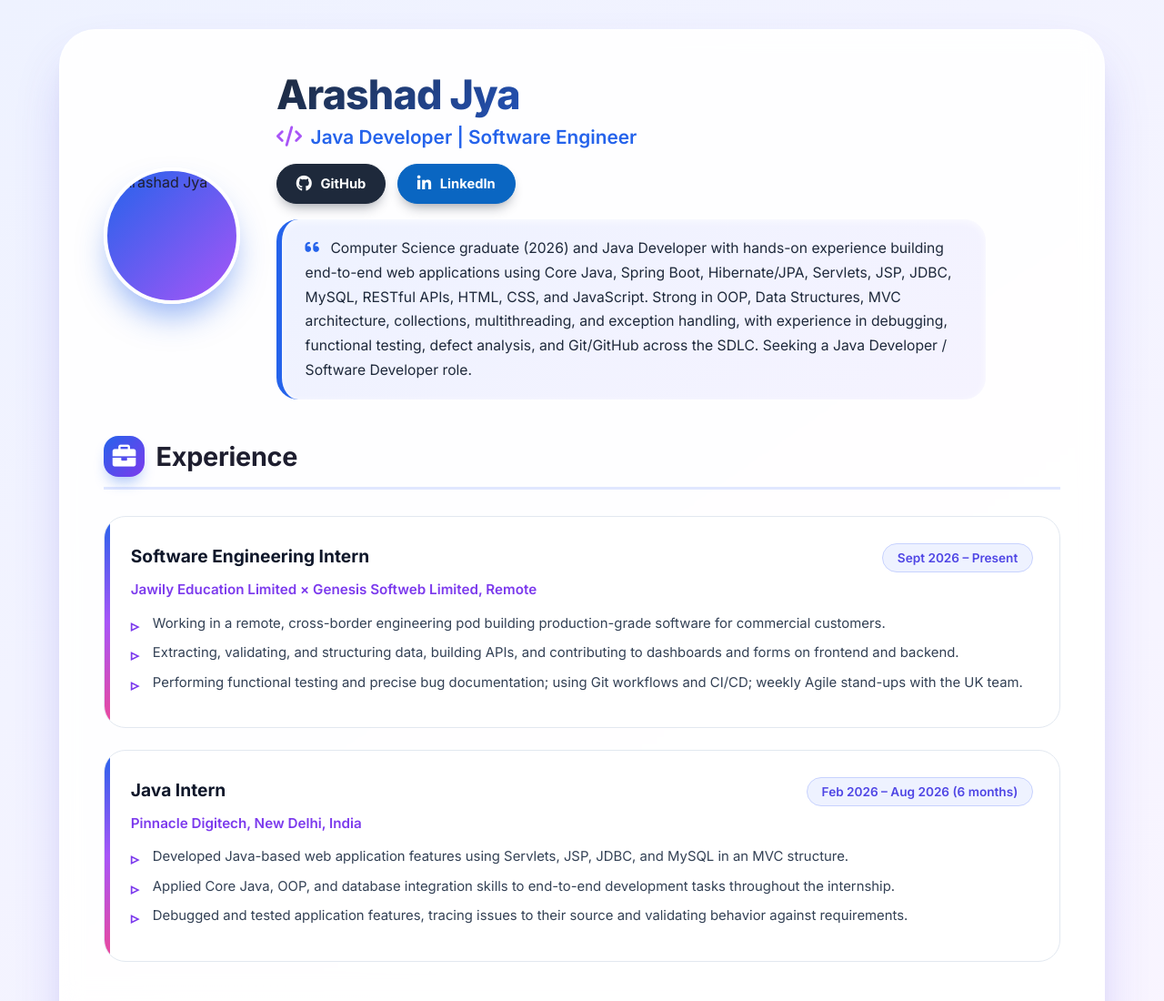
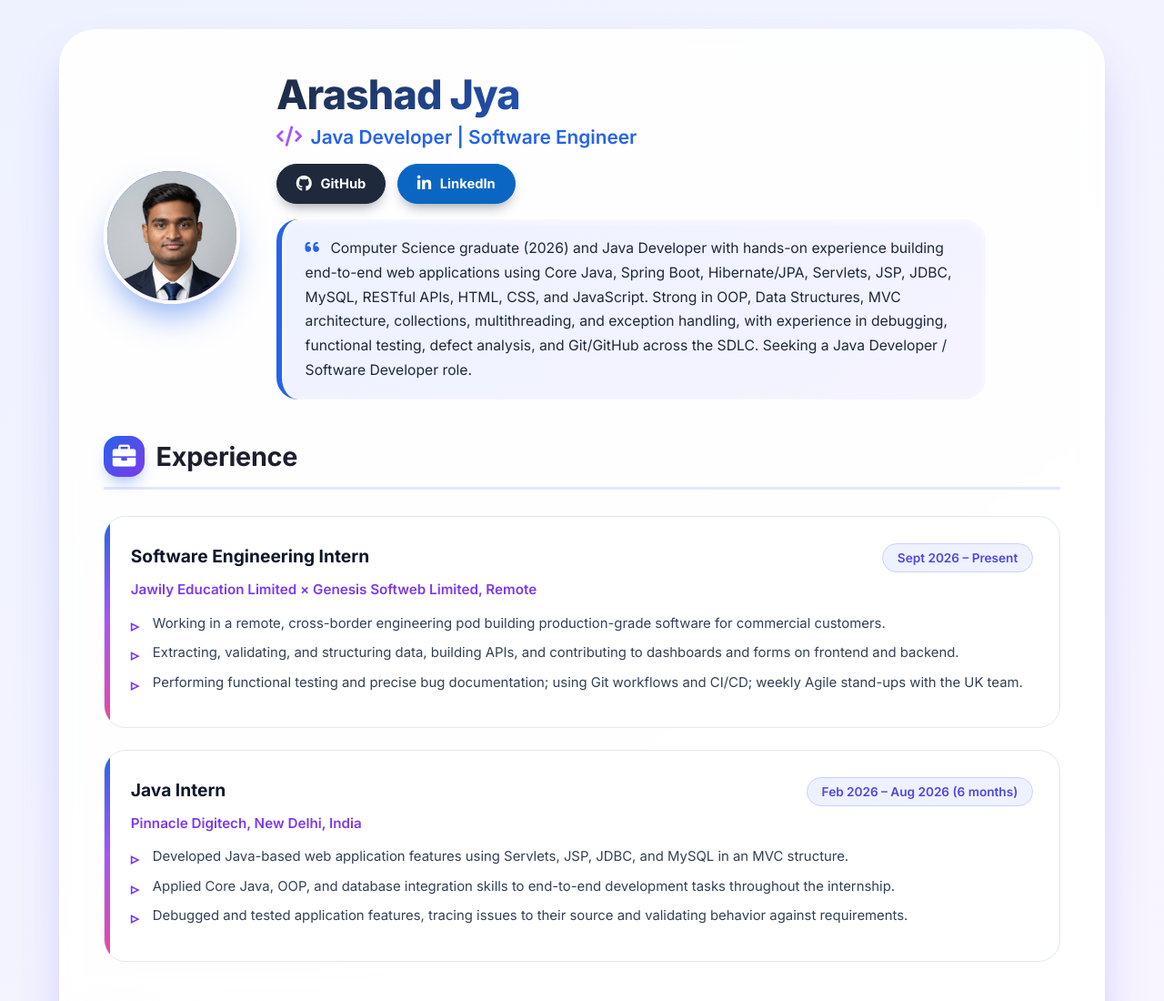
Before and after one commit to ArashadJya/Arashad-Jya-Portfolio.github.io, a plain HTML site: page index.html in a window 1280 px wide. Shown: the top 1100 px of the page at 91% size. Drawn offline with Linux system fonts and the light colour scheme; files whose address does not match are found by name.

Commit message:
add image

```diff
--- a/index.html
+++ b/index.html
@@ -657,7 +657,7 @@
     <div class="profile-header">
       <div class="profile-pic">
         <!-- Replace with the URL or local path of your real photo -->
-        <img src="D:\AAABBB\Arashad_LinkedIn_Profile_Photo.jpg" alt="Arashad Jya">
+        <img src="D:\Desktop\My  Portfolio\images\Arashad_LinkedIn_Profile_Photo.jpg" alt="Arashad Jya">
       </div>
       <div class="profile-intro">
         <h1>Arashad Jya</h1>
```
Also changed, not shown: images/Arashad_LinkedIn_Profile_Photo.jpg (added).
